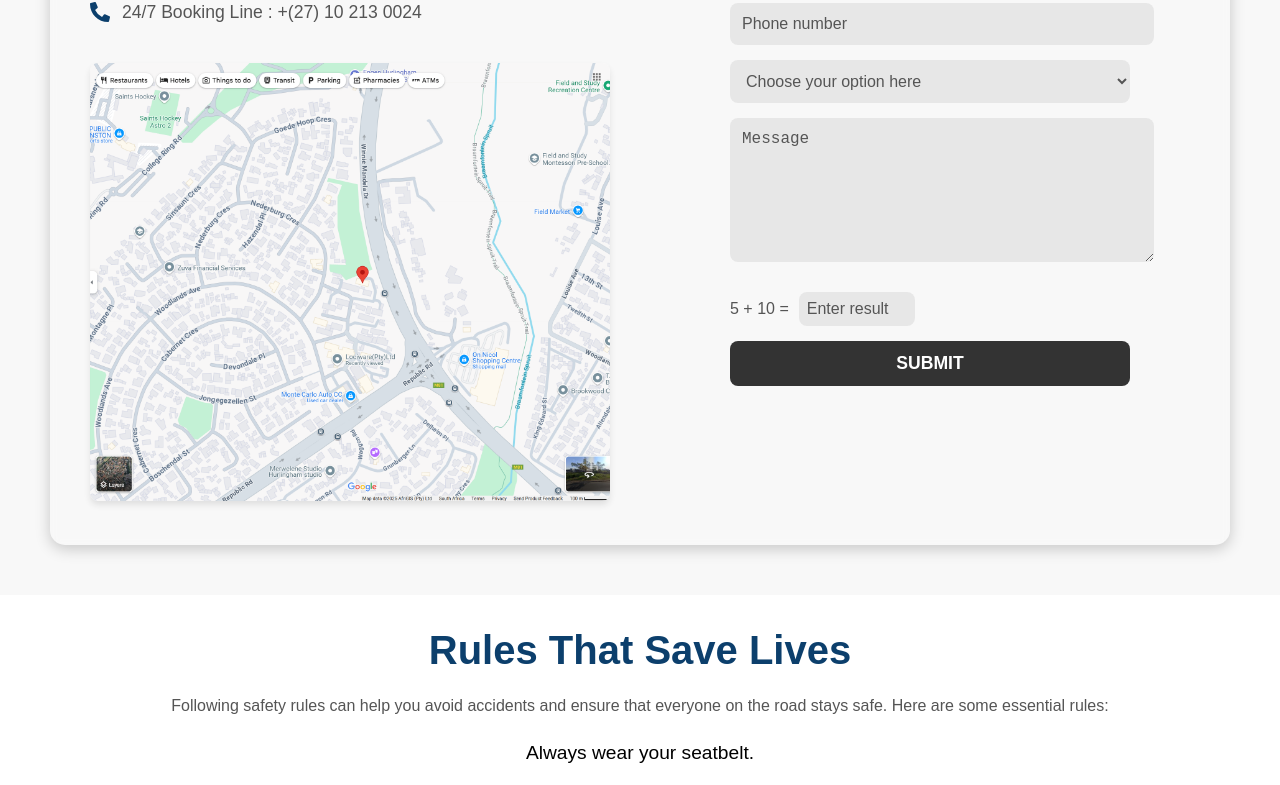
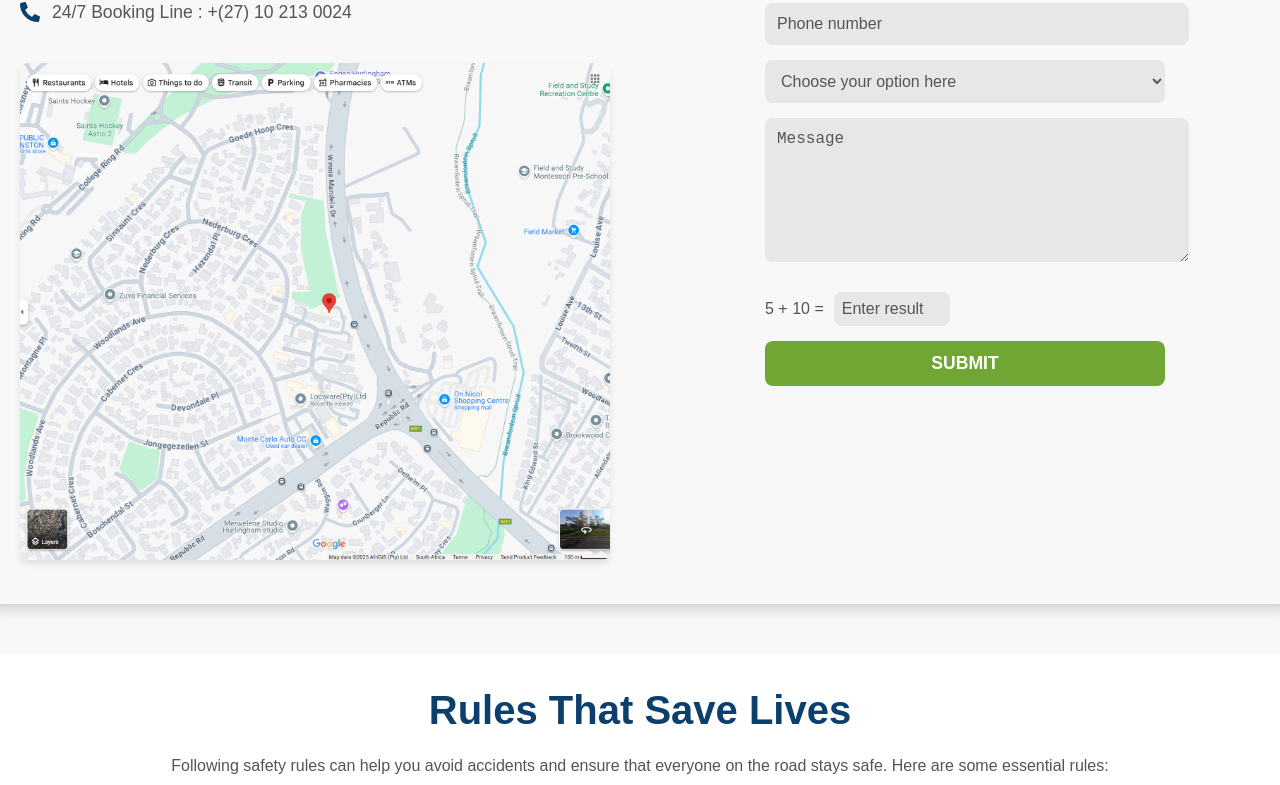
Before and after one commit to IkanyengAdams/my-website, a React (Create React App) app in the folder lociware-website/: page / in a window 1280 px wide. Shown: the part 7468-8253 px from the top of the page. Built offline with nearby package versions, Linux system fonts and the light colour scheme.

Commit message:
changed the background color for the submit button for contact

```diff
--- a/lociware-website/src/styles.css
+++ b/lociware-website/src/styles.css
@@ -248,7 +248,7 @@ body {
   padding: 40px; /* Increased padding for a larger card */
   border-radius: 15px;
   box-shadow: 0 4px 15px rgba(0, 0, 0, 0.2);
-  max-width: 1100px; /* Keep card large for large screens */
+  max-width: 1400px; /* Keep card large for large screens */
   width: 100%;
   text-align: center;
   position: relative;
@@ -506,7 +506,7 @@ body {
 /* Submit Button */
 .submit-btn {
   padding: 12px 30px;
-  background-color: #333;
+  background-color: #6fa634;
   color: white; /* Keep button text white for contrast */
   border: none;
   border-radius: 8px;
@@ -518,7 +518,7 @@ body {
 }
 
 .submit-btn:hover {
-  background-color: #555;
+  background-color: #0c3f6c;
 }
 
 .social-icons svg {
@@ -1210,7 +1210,7 @@ p {
 
 /* Reposition Small Circles - Far left, maintain vertical positioning and circular layout */
 .small-circle:nth-child(2) { top: -1%; left: 35%; transform: translateX(-50%); }  /* Top */
-.small-circle:nth-child(3) { top: 73%; left: 58%; transform: translateY(-50%); }  /* Right */
+.small-circle:nth-child(3) { top: 72%; left: 58%; transform: translateY(-50%); }  /* Right */
 .small-circle:nth-child(4) { bottom: 0%; left: 18%; transform: translateX(-50%); }  /* Bottom */
 .small-circle:nth-child(5) { top: 35%; left: -1%; transform: translateY(-50%); }  /* Left */
 .small-circle:nth-child(6) { top: 33%; left: 73%; }  /* Diagonal Top Right */
```
